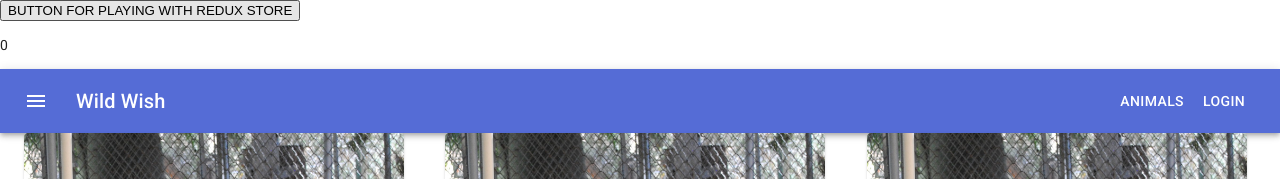
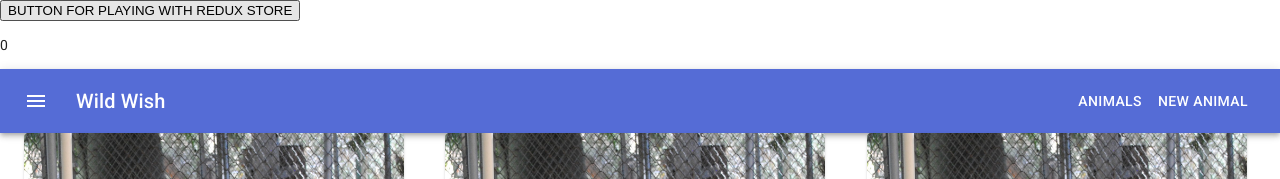
Before and after one commit to wolfmathias/wildwish-react-mui, a React (Create React App) app: page / in a window 1280 px wide. Shown: the top 179 px of the page. Built offline with nearby package versions, Linux system fonts and the light colour scheme.

Commit message:
changed button link

```diff
--- a/src/components/NavBar.js
+++ b/src/components/NavBar.js
@@ -21,6 +21,7 @@ const useStyles = makeStyles(theme => ({
 }));
 
 // TODO: Add dynamic NabBar Title based on route
+// TODO: remove 'New Animal' button. Nest inside animals page instead
 export default function NavBar() {
   const classes = useStyles();
 
@@ -35,7 +36,7 @@ export default function NavBar() {
             Wild Wish
           </Typography>
           <Button color="inherit" component={NavLink} to="/animals">Animals</Button>
-          <Button color="inherit" component={NavLink} to="/login">Login</Button>
+          <Button color="inherit" component={NavLink} to="/newanimal">New Animal</Button>
         </Toolbar>
       </AppBar>
     </div>
```
